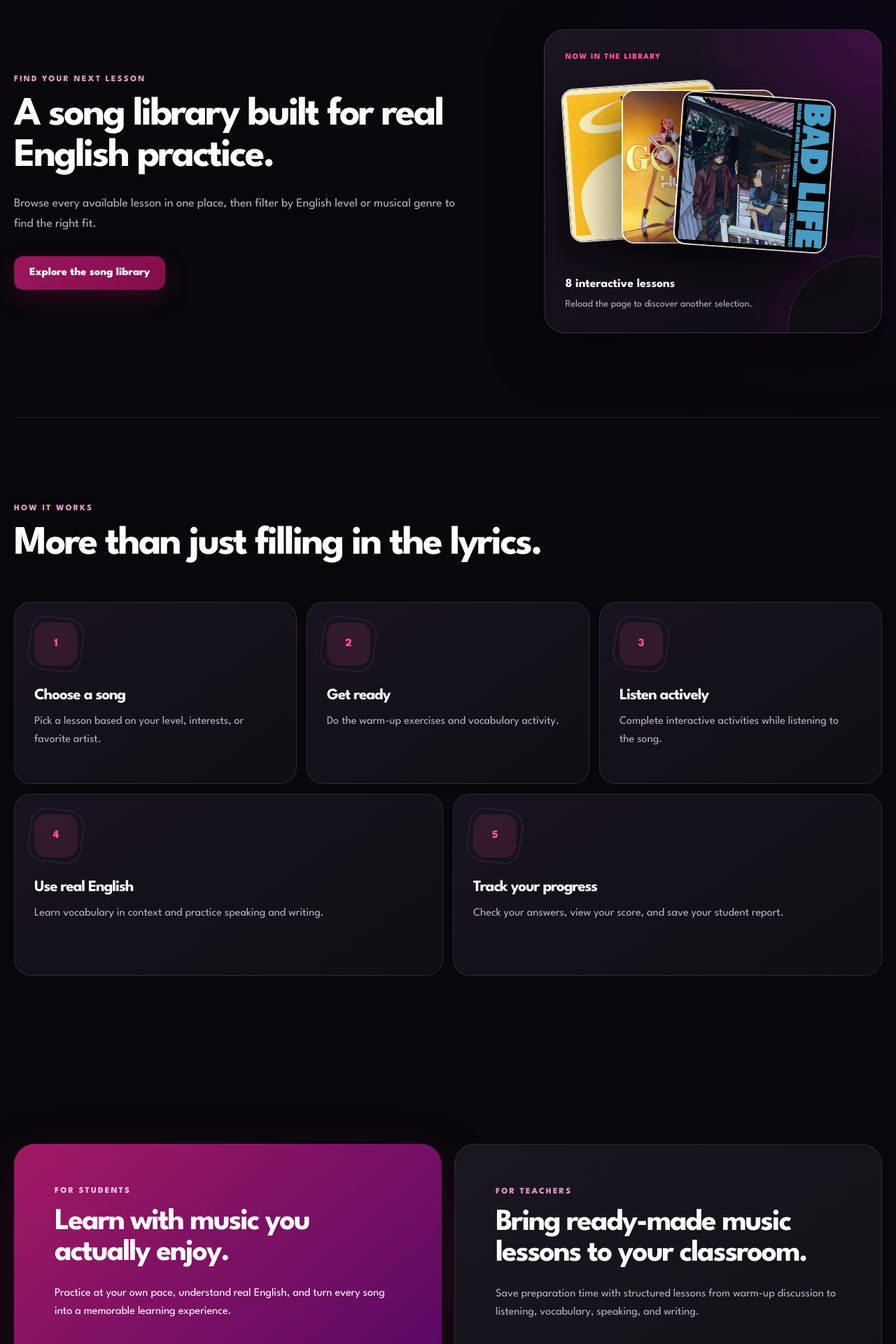
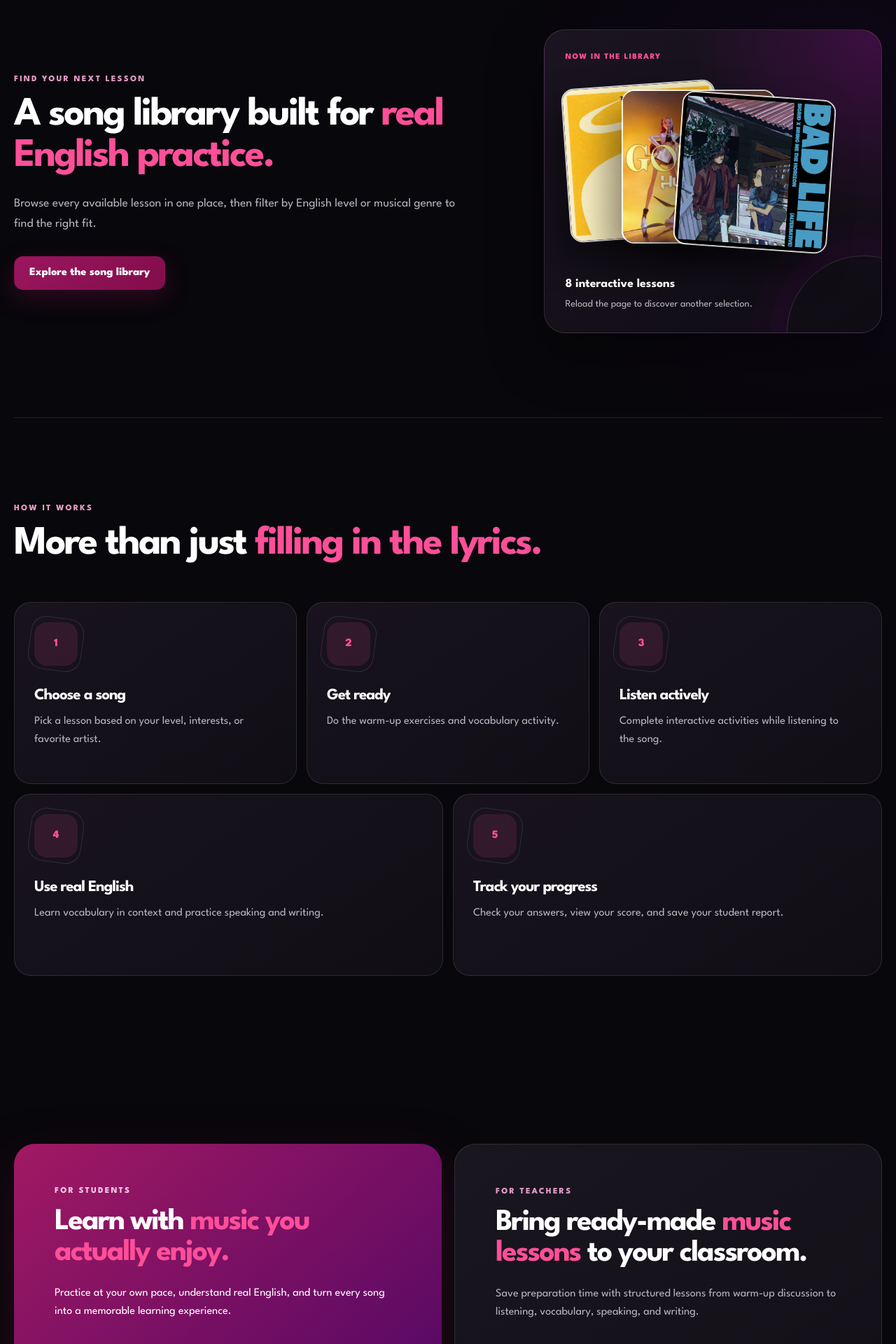
Before and after one commit to TeacherRomeroAlves/MusicYourEnglish, a Next.js app in the folder frontend/: page / in a window 1280 px wide. Shown: the part 880-2800 px from the top of the page at 70% size. Built offline with nearby package versions, Linux system fonts and the light colour scheme.

Commit message:
Highlight key phrases with vivid pink

```diff
--- a/frontend/app/globals.css
+++ b/frontend/app/globals.css
@@ -39,6 +39,7 @@ h3 { font-size: 1.35rem; line-height: 1.12; }
 p { text-wrap: pretty; }
 :focus-visible { outline: 3px solid #d68ac7; outline-offset: 4px; }
 ::selection { background: #a42b76; color: white; }
+.text-highlight { color: var(--vivid-pink); }
 .skip-link {
   position: fixed;
   left: 18px;
--- a/frontend/app/page.tsx
+++ b/frontend/app/page.tsx
@@ -34,7 +34,7 @@ export default function Home() {
       <section className="home-hero" aria-labelledby="hero-title">
         <div className="home-hero__content">
           <p className="eyebrow">Learn English through music</p>
-          <h1 id="hero-title">Turn the songs you love into real English practice.</h1>
+          <h1 id="hero-title">Turn the <span className="text-highlight">songs you love</span> into real English practice.</h1>
           <p className="home-hero__lead">
             Improve your listening, learn vocabulary in context, and speak with confidence through interactive music lessons.
           </p>
@@ -85,7 +85,7 @@ export default function Home() {
       <section className="home-section library-preview" aria-labelledby="library-preview-title">
         <div className="library-preview__content">
           <p className="eyebrow">Find your next lesson</p>
-          <h2 id="library-preview-title">A song library built for real English practice.</h2>
+          <h2 id="library-preview-title">A song library built for <span className="text-highlight">real English practice.</span></h2>
           <p>Browse every available lesson in one place, then filter by English level or musical genre to find the right fit.</p>
           <Link className="button button--primary" href="/songs">Explore the song library</Link>
         </div>
@@ -95,7 +95,7 @@ export default function Home() {
       <section className="home-section process-section" id="how-it-works" aria-labelledby="process-title">
         <div className="section-intro section-intro--wide">
           <p className="eyebrow">How it works</p>
-          <h2 id="process-title">More than just filling in the lyrics.</h2>
+          <h2 id="process-title">More than just <span className="text-highlight">filling in the lyrics.</span></h2>
         </div>
         <div className="process-grid">
           {processSteps.map(([title, text], index) => (
@@ -110,14 +110,14 @@ export default function Home() {
       <section className="home-section paths-section" aria-label="Learning paths">
         <article className="path-panel path-panel--student">
           <p className="eyebrow">For students</p>
-          <h2>Learn with music you actually enjoy.</h2>
+          <h2>Learn with <span className="text-highlight">music you actually enjoy.</span></h2>
           <p>Practice at your own pace, understand real English, and turn every song into a memorable learning experience.</p>
           <ul>{studentBenefits.map((benefit) => <li key={benefit}>{benefit}</li>)}</ul>
           <Link className="button button--light" href="/songs">Start Learning</Link>
         </article>
         <article className="path-panel path-panel--teacher" id="for-teachers">
           <p className="eyebrow">For teachers</p>
-          <h2>Bring ready-made music lessons to your classroom.</h2>
+          <h2>Bring ready-made <span className="text-highlight">music lessons</span> to your classroom.</h2>
           <p>Save preparation time with structured lessons from warm-up discussion to listening, vocabulary, speaking, and writing.</p>
           <ul>{teacherBenefits.map((benefit) => <li key={benefit}>{benefit}</li>)}</ul>
           <Link className="button button--secondary" href="/songs">Explore Teacher Resources</Link>
@@ -127,7 +127,7 @@ export default function Home() {
       <section className="home-section music-benefits" aria-labelledby="music-title">
         <div className="benefit-heading">
           <p className="eyebrow">Why music?</p>
-          <h2 id="music-title">English is easier to remember when you can feel it.</h2>
+          <h2 id="music-title">English is easier to remember <span className="text-highlight">when you can feel it.</span></h2>
         </div>
         <div className="benefit-list">
           <article><span>01</span><div><h3>Train your ears</h3><p>Hear natural pronunciation, rhythm, connected speech, and real vocabulary.</p></div></article>
@@ -139,7 +139,7 @@ export default function Home() {
       <section className="final-cta" aria-labelledby="cta-title">
         <div className="final-cta__wave" aria-hidden="true" />
         <p className="eyebrow">Press play on progress</p>
-        <h2 id="cta-title">Your next English lesson is already playing.</h2>
+        <h2 id="cta-title">Your <span className="text-highlight">next English lesson</span> is already playing.</h2>
         <p>Choose a song and discover how much English you can learn from the music you love.</p>
         <Link className="button button--light" href="/songs">Explore Songs</Link>
         <a className="teacher-link" href="#for-teachers">Are you a teacher? Discover classroom-ready lessons.</a>
--- a/frontend/app/songs/page.tsx
+++ b/frontend/app/songs/page.tsx
@@ -12,7 +12,7 @@ export default function SongsPage() {
       <section className="library-hero" aria-labelledby="library-title">
         <div>
           <p className="eyebrow">Song library</p>
-          <h1 id="library-title">Find the right song for your next English lesson.</h1>
+          <h1 id="library-title">Find the right song for your <span className="text-highlight">next English lesson.</span></h1>
           <p>Explore interactive lessons by level, genre, artist, or topic. Every song combines listening with English you can use.</p>
         </div>
         <div className="library-wave" aria-hidden="true">
```
